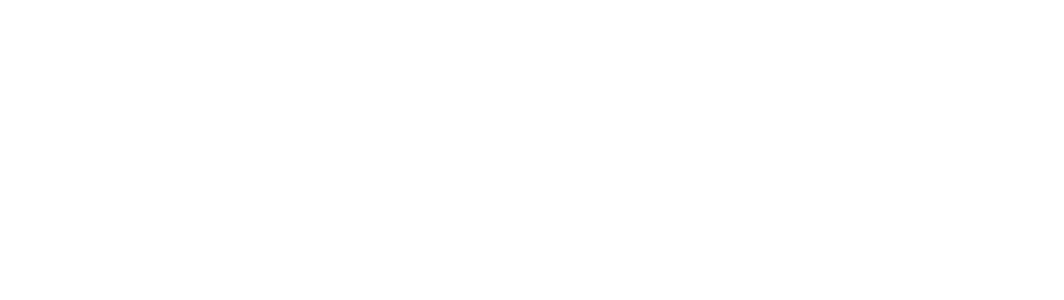
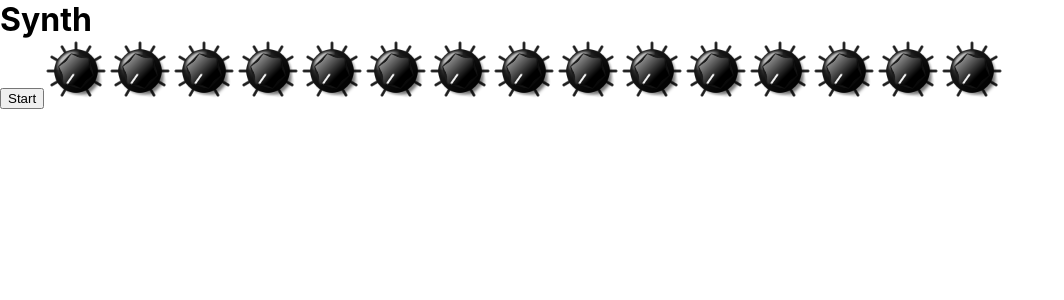
Before and after one commit to vuety-loops/vuety-loops, a Nuxt app: page /synth in a window 1280 px wide. Before the commit this address had no page. Shown: the top 300 px of the page, without its empty margins (0-1064 px from the left). Built offline with nearby package versions, Linux system fonts and the light colour scheme.

Commit message:
Build knob component

```diff
--- /dev/null
+++ b/pages/synth.vue
@@ -0,0 +1,72 @@
+<template>
+  <div id="synth">
+    <h1>Synth</h1>
+    <button class="start">Start</button>
+    <vl-knob :params="volume_params"></vl-knob>
+    <vl-knob :params="volume_params"></vl-knob>
+    <vl-knob :params="volume_params"></vl-knob>
+    <vl-knob :params="volume_params"></vl-knob>
+    <vl-knob :params="volume_params"></vl-knob>
+    <vl-knob :params="volume_params"></vl-knob>
+    <vl-knob :params="volume_params"></vl-knob>
+    <vl-knob :params="volume_params"></vl-knob>
+    <vl-knob :params="volume_params"></vl-knob>
+    <vl-knob :params="volume_params"></vl-knob>
+    <vl-knob :params="volume_params"></vl-knob>
+    <vl-knob :params="volume_params"></vl-knob>
+    <vl-knob :params="volume_params"></vl-knob>
+    <vl-knob :params="volume_params"></vl-knob>
+    <vl-knob :params="volume_params"></vl-knob>
+  </div>
+</template>
+<script>
+  import VlKnob from '~/components/vl/knob/Knob.vue'
+  export default {
+    name: 'vl-synth',
+    components: {
+      VlKnob
+    },
+    data () {
+      return {
+        volume_params: {
+          label: 'Volume'
+        }
+      }
+    },
+    mounted () {
+      /* eslint new-parens: "off" */
+      /* eslint no-unused-vars: "off" */
+      /* eslint no-undef: "off" */
+      /* eslint eqeqeq: "off" */
+      /* eslint-env browser */
+      // let audioCtx = new (window.AudioContext || window.webkitAudioContext)()
+      // let oscillator = audioCtx.createOscillator()
+      // let gainNode = audioCtx.createGain()
+      // oscillator.connect(gainNode)
+      // gainNode.connect(audioCtx.destination)
+      // oscillator.type = 'sine'
+      // oscillator.frequency.value = 2500
+      // // oscillator.start()
+      // let startOsc = document.querySelector('.start')
+      // startOsc.onclick = function () {
+      //   if (startOsc.id == '') {
+      //     oscillator.start()
+      //     startOsc.id = 'activated'
+      //     startOsc.innerHTML = 'Start'
+      //   } else {
+      //     oscillator.stop()
+      //     startOsc.id = ''
+      //     startOsc.innerHTML = 'Stop'
+      //   }
+      // }
+    },
+    methods: {
+      start () {
+
+      }
+    }
+  }
+</script>
+<style lang="scss">
+
+</style>
```
